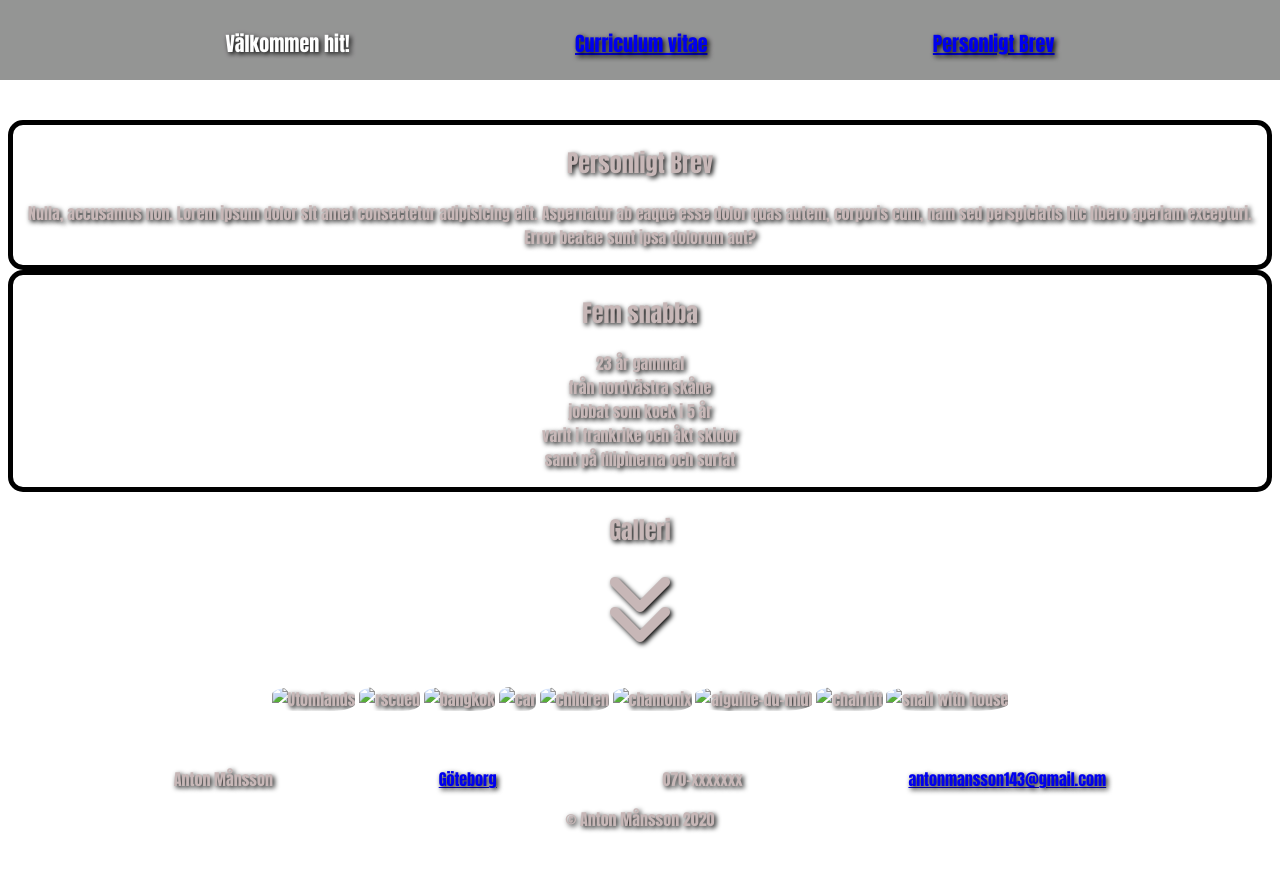
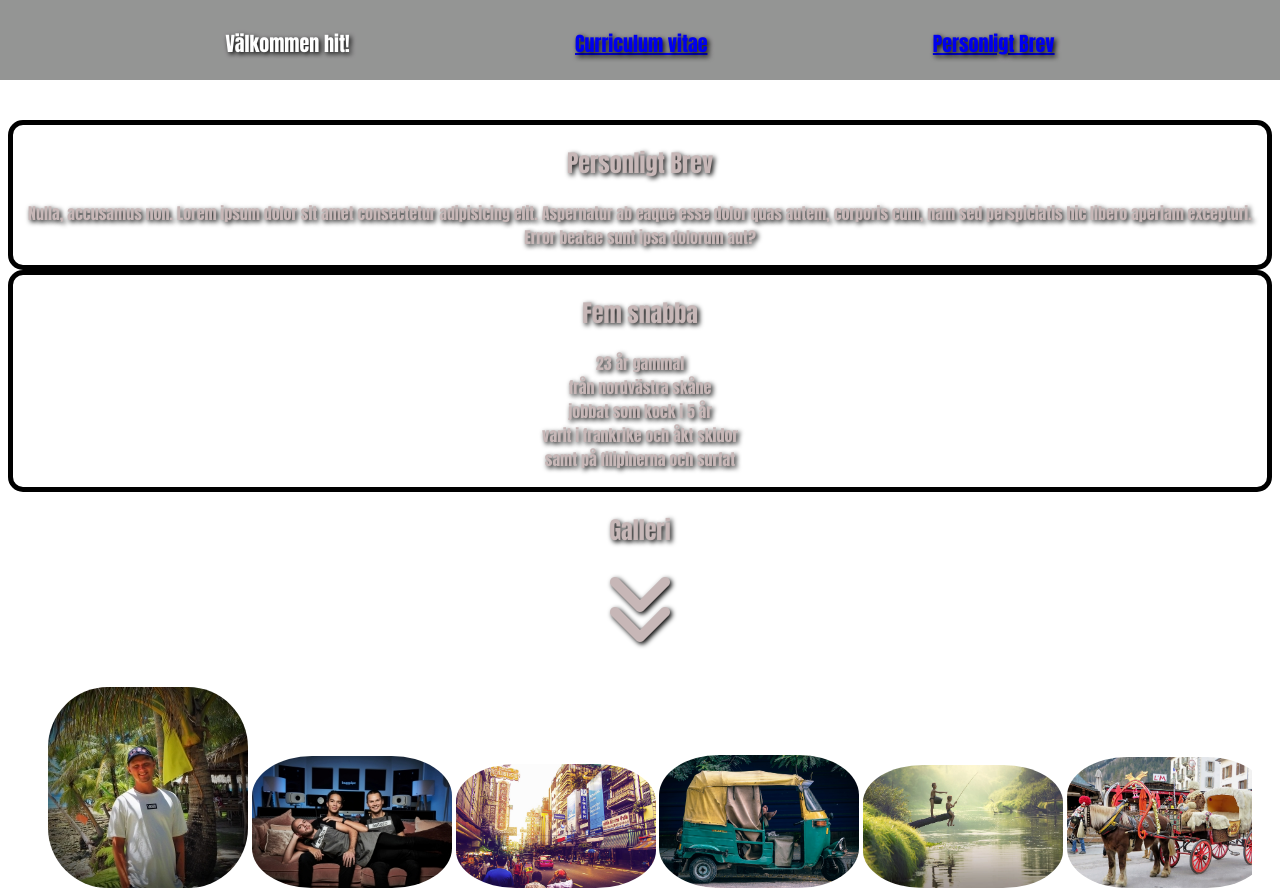
Before and after one commit to AntonM143/School-exercise-CV, a plain HTML site: page pb.html in a window 1280 px wide. Shown: the top 891 px of the page. Before the commit the page ends 855 px from the top, so only its background shows below. Drawn offline with Linux system fonts and the light colour scheme; the site is published under a folder, as on GitHub Pages, so addresses that start at the root find nothing.

Commit message:
fixed linked

```diff
--- a/pb.html
+++ b/pb.html
@@ -46,15 +46,15 @@
             <!-- Main, Img-scroll -->
             <section>
                 <div class="imgPB">
-                    <img class="imgpb1" src="/img/utomlands3.jpg" alt="Utomlands">
-                    <img class="imgpb1" src="/img/rscued1.jpg" alt="rscued">
-                    <img class="imgpb1" src="/img/bangkok.jpg" alt="bangkok">
-                    <img class="imgpb1" src="/img/bil.jpg" alt="car">
-                    <img class="imgpb1" src="/img/children.jpg" alt="children">
-                    <img class="imgpb1" src="/img/chamonix.jpg" alt="chamonix">
-                    <img class="imgpb1" src="/img/aiguille.jpg" alt="aiguille-du-midi">
-                    <img class="imgpb1" src="/img/chairlift.jpg" alt="chairlift">
-                    <img class="imgpb1" src="/img/manipulation.jpg" alt="snail with house">
+                    <img class="imgpb1" src="./img/utomlands3.jpg" alt="Utomlands">
+                    <img class="imgpb1" src="./img/rscued1.jpg" alt="rscued">
+                    <img class="imgpb1" src="./img/bangkok.jpg" alt="bangkok">
+                    <img class="imgpb1" src="./img/bil.jpg" alt="car">
+                    <img class="imgpb1" src="./img/children.jpg" alt="children">
+                    <img class="imgpb1" src="./img/chamonix.jpg" alt="chamonix">
+                    <img class="imgpb1" src="./img/aiguille.jpg" alt="aiguille-du-midi">
+                    <img class="imgpb1" src="./img/chairlift.jpg" alt="chairlift">
+                    <img class="imgpb1" src="./img/manipulation.jpg" alt="snail with house">
                 </div>
             </section>
 
```
Also changed, not shown: index.html (+1 -1 lines).
